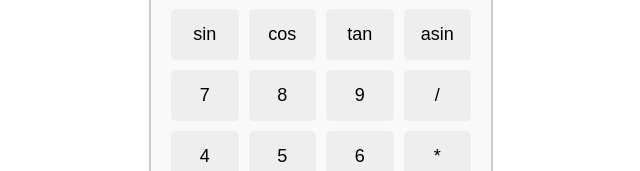
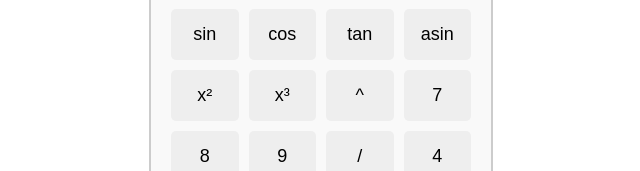
Before and after one commit to thind9xdev/scientific_calculator, a React (Create React App) app: page / in a window 1280 px wide. Shown: the part 235-406 px from the top of the page, without its empty margins (319-959 px from the left). Built offline with nearby package versions, Linux system fonts and the light colour scheme.

Commit message:
feat: add calc cube,square

```diff
--- a/package.json
+++ b/package.json
@@ -35,7 +35,8 @@
     "start": "react-scripts start",
     "build": "react-scripts build",
     "test": "react-scripts test",
-    "eject": "react-scripts eject"
+    "eject": "react-scripts eject",
+    "release": "npx standard-version"
   },
   "eslintConfig": {
     "extends": [
--- a/src/App.tsx
+++ b/src/App.tsx
@@ -22,8 +22,6 @@ import "./App.css";
 const App: React.FC = () => {
   const [input, setInput] = useState<string>("");
   const [output, setOutput] = useState<string>("");
-
-
   const handleClick = (value: string): void => {
     if (value === "=") {
       const expression: string = input;
@@ -50,13 +48,26 @@ const App: React.FC = () => {
       setInput((prevInput) => prevInput + "Math.tan(");
     }
     else if (value === "asin") {
-      setInput((prevInput) => prevInput + "Math.asin(");
+      setInput((prevInput) => prevInput + "Math.asinh(");
     }
+    else if (value === "x") {
+      setInput((prevInput) => prevInput + "x");
+    }
+    else if (value === "square") {
+      setInput((prevInput) => prevInput + "**2");
+    } else if (value === "cube") {
+      setInput((prevInput) => prevInput + "**3");
+    } else if (value === "power") {
+      setInput((prevInput) => prevInput + "**");
+    }
+
     else {
       setInput((prevInput) => prevInput + value);
     }
   };
+  // const handleClickMenu = () =>{
 
+  // }
   return (
     <div className="calculator">
       <input
@@ -82,6 +93,12 @@ const App: React.FC = () => {
         <button onClick={() => handleClick("cos")}>cos</button>
         <button onClick={() => handleClick("tan")}>tan</button>
         <button onClick={() => handleClick("asin")}>asin</button>
+        {/* <button onClick={() => handleClick("x")}>x</button> */}
+
+        <button onClick={() => handleClick("square")}>x²</button>
+        <button onClick={() => handleClick("cube")}>x³</button>
+        <button onClick={() => handleClick("power")}>^</button>
+        {/* <button style={{backgroundColor:"green"}} onClick={() => handleClickMenu()}>menu</button>  */}
 
         <button onClick={() => handleClick("7")}>7</button>
         <button onClick={() => handleClick("8")}>8</button>
```
